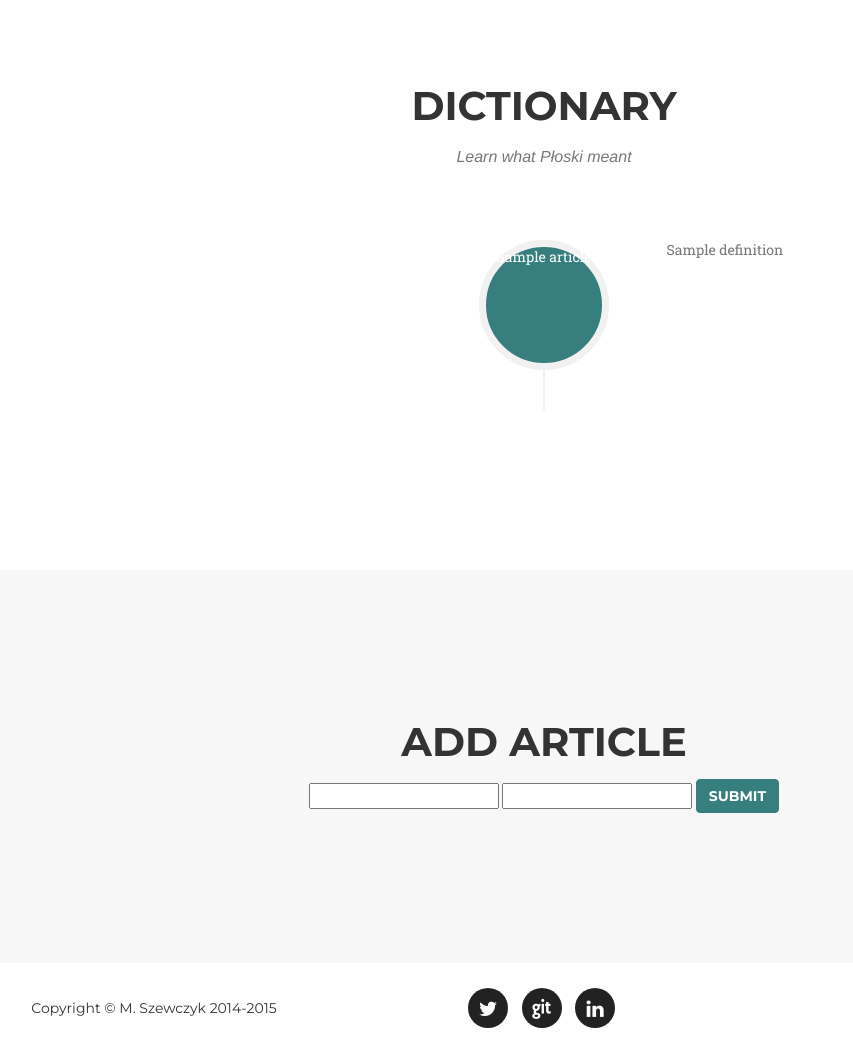
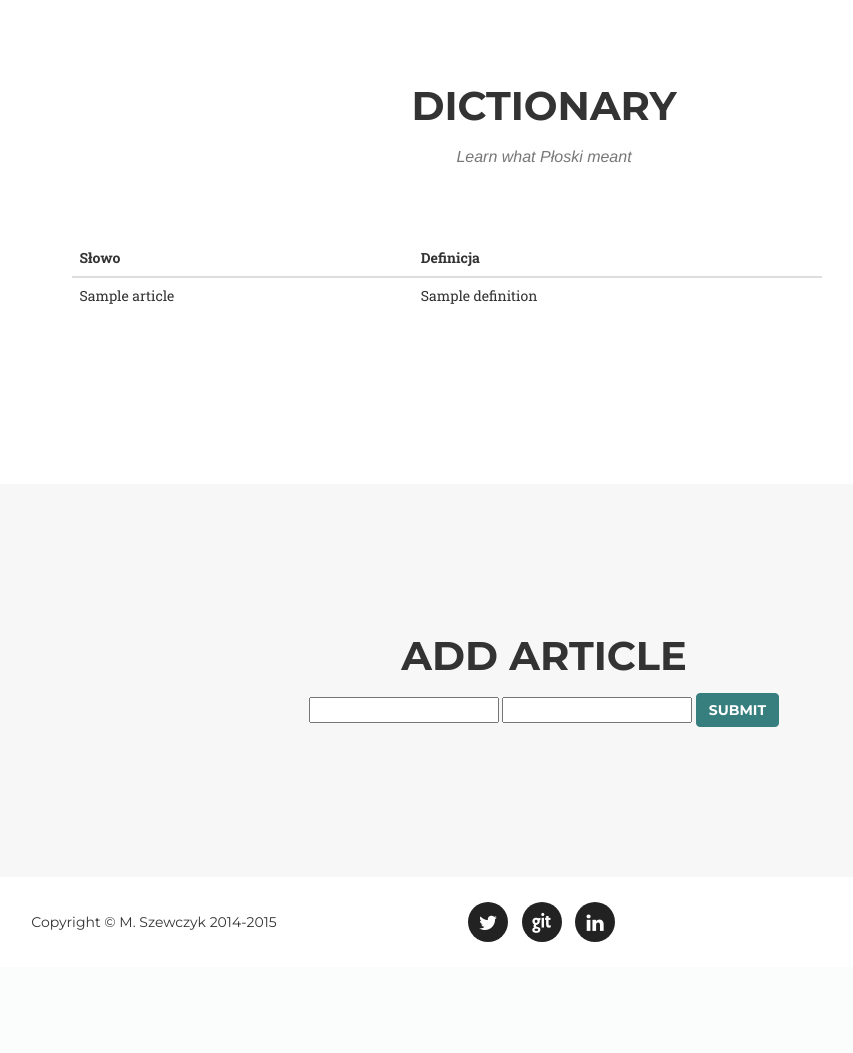
Before and after one commit to szewczykmira/Fiszkowo, a Django app: template dictionary/templates/dictionary/home.html in a window 1280 px wide. Shown: the part 824-1877 px from the top of the page, without its empty margins (96-949 px from the left). After the commit the page ends 1766 px from the top, so only its background shows below. Run offline with Django 3.2, Linux system fonts and the light colour scheme; the template is opened without the code that fills it: most values are stand-ins (such as "Sample title", 1, 10 or a date in 2020); form fields are guessed from the names that the template uses; some libraries are stand-ins or nearby versions; some web fonts are replaced.

Commit message:
Displaying dictionary more readable

```diff
--- a/dictionary/templates/dictionary/home.html
+++ b/dictionary/templates/dictionary/home.html
@@ -20,23 +20,29 @@
                 </div>
             </div>
             <div class="row">
-                <div class="col-lg-12">
-                    <ul class="timeline">
+                <div class="col-lg-8 col-lg-offset-1">
+                  <table class='table table-hover'>
+                    <thead>
+                      <tr>
+                        <th> Słowo </th>
+                        <th> Definicja </th>
+                      </tr>
+                    </thead>
+                    <tbody>
+                      {% if articles %}
                         {% for article in articles %}
-
-                        <li class="{% cycle 'timeline-inverted' '' %} text-muted large">
-                            <div class="timeline-image">
-                                {{ article.article }}
-                            </div>
-                            <div class="timeline-panel">
-                                <div class="timeline-body">
-                                    {{ article.definition }}
-                                </div>
-                            </div>
-                        </li>
-
+                        <tr>
+                          <td> {{ article.article }} </td>
+                          <td> {{ article.definition }} </td>
+                        </tr>
                         {% endfor %}
-                    </ul>
+                      {% else %}
+                      <tr>
+                        <td colspan="2"> Brak danych </td>
+                      </tr>
+                      {% endif %}
+                      </tbody>
+                  </table>
                 </div>
             </div>
         </div>
```
